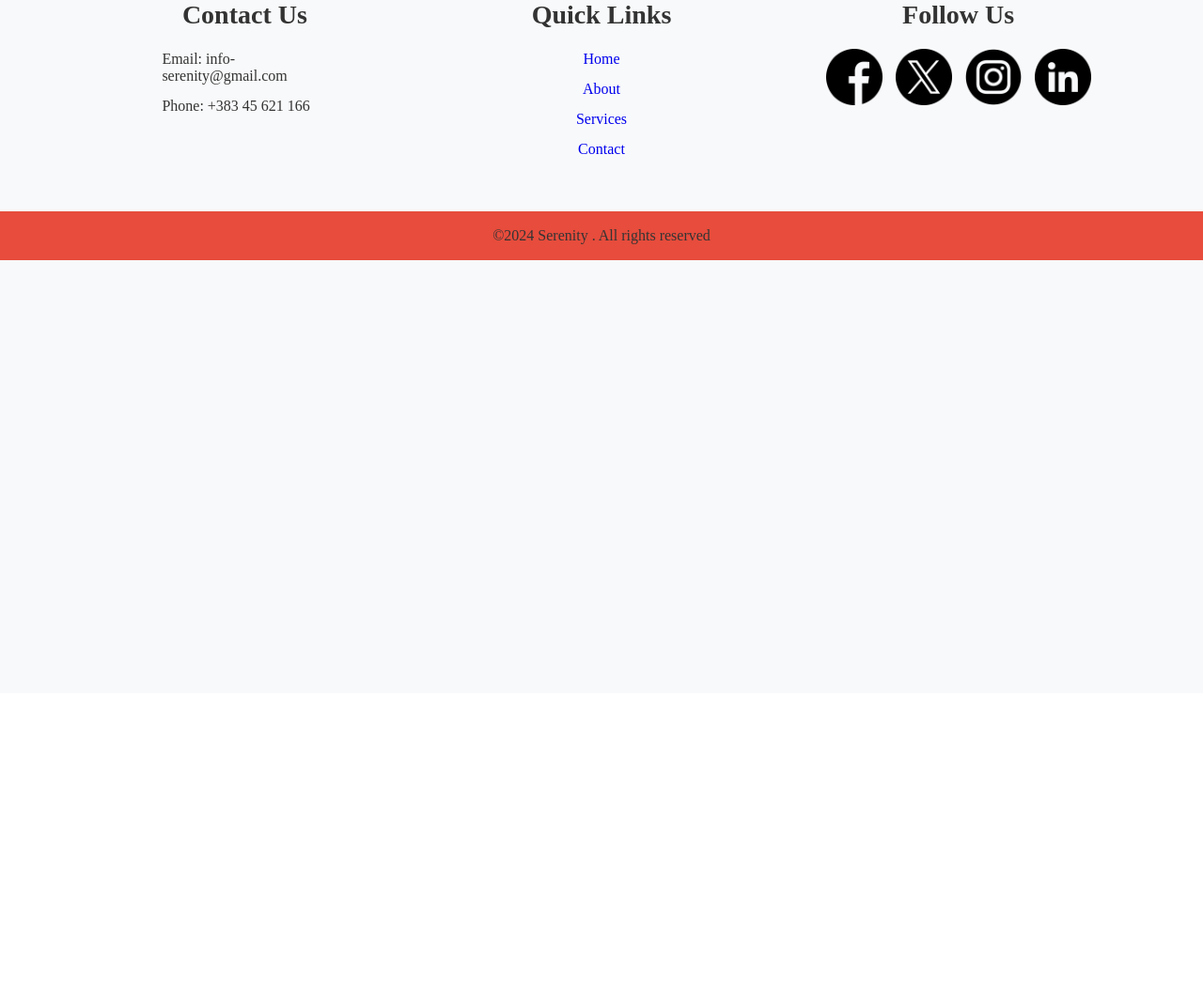
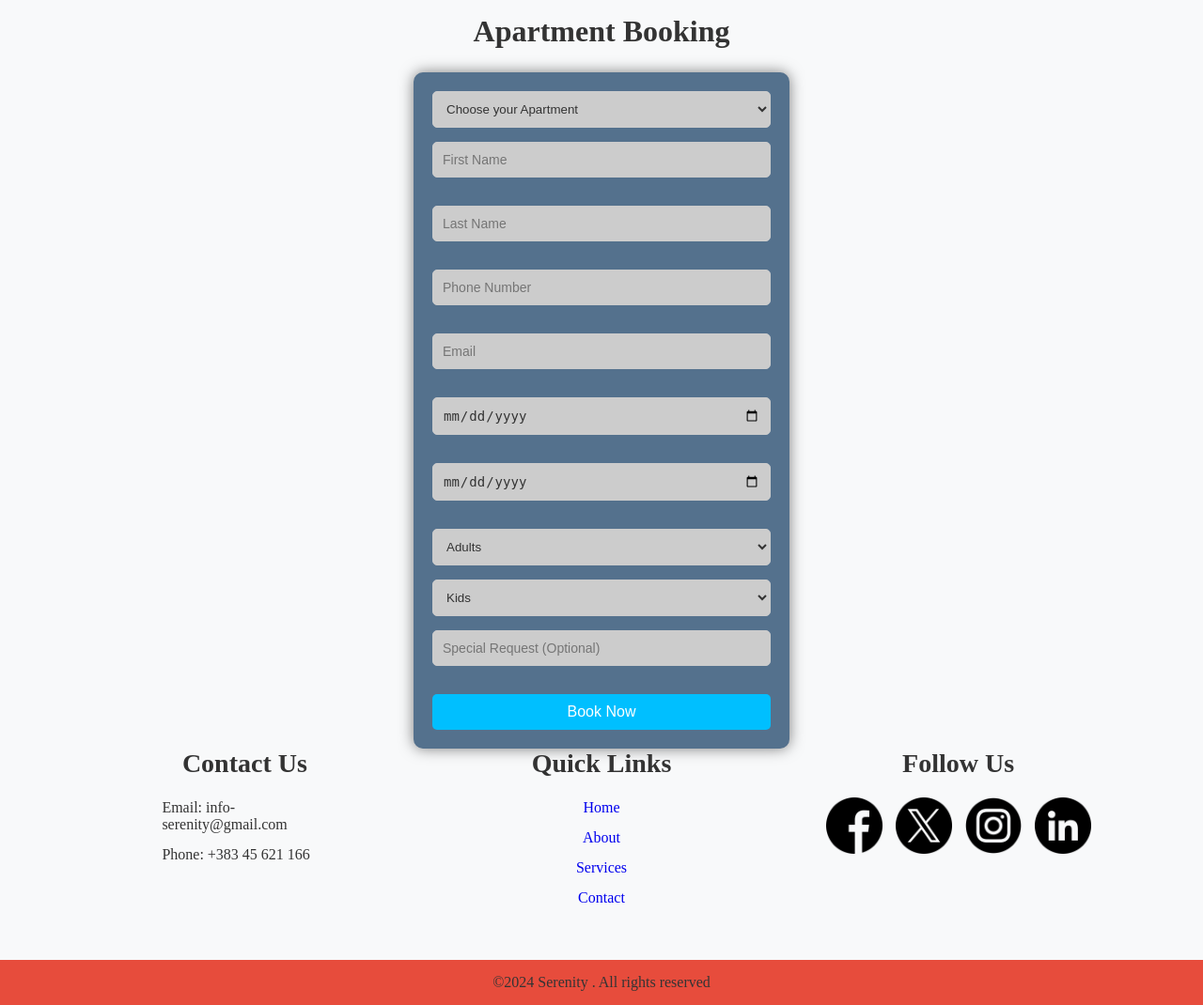
Before and after one commit to eldasahitii/Airbnb, a PHP site: page /Booking.html in a window 1280 px wide. Shown: the part 62-1132 px from the top of the page at 94% size. Before the commit the page ends 339 px from the top, so only its background shows below. Run offline with PHP 8.4, Linux system fonts and the light colour scheme.

Commit message:
booking page

```diff
--- a/Booking.html
+++ b/Booking.html
@@ -6,6 +6,7 @@
     <title>Booking</title>
     <link rel="stylesheet" href="style.css">
 </head>
+
 <body>
     <header>
         <div class="navbar">
@@ -24,6 +25,155 @@
     </header>
 
 
+    <h1 id="h1-b">Apartment Booking</h1>
+
+    <div class="booking-container">
+ <form id="book">
+    <select id="apartment" required>
+        <option value="" disabled selected>Choose your Apartment  </option>
+        <option value="1">Salish Lodge and Spa - Washington, United States</option>
+        <option value="2">The Dewberry Charliston - South Carolina, United States</option>
+        <option value="3">The Alison Inn and Spa - Oregon, United States</option>
+        <option value="4">The Standard High Line - New York, United States</option>
+        <option value="5">The Wild Iris Inn - La conner, Washington, United States</option>
+        <option value="5">Home in Gualala,California - Gualala, California, United States</option>
+        <option value="5">Dream Sounds Cancun Resort and Spa - Cancun, United States</option>
+        <option value="5">The Saguro Palm Springs - California, United States</option>
+    </select>
+
+
+
+    <input type="text" id="fname" placeholder="First Name" required>
+
+    <input type="text" id="lname" placeholder="Last Name" required>
+
+    <input type="tel" id="phone" placeholder="Phone Number">
+
+    <input type="email" id="email" placeholder="Email">
+
+    <input type="date" id="checkin" placeholder="Check In" >
+
+    <input type="date" id="checkout" placeholder="Check Out" >
+
+
+    <select id="adults" required>
+        <option value="" disabled selected>Adults</option>
+        <option value="1">1</option>
+        <option value="2">2</option>
+        <option value="3">3</option>
+        <option value="4">4</option>
+        <option value="5">5</option>
+    </select>
+
+    <select id="kids" required>
+        <option value="" disabled selected>Kids</option>
+        <option value="0">0</option>
+        <option value="1">1</option>
+        <option value="2">2</option>
+        <option value="3">3</option>
+        <option value="4+">4+</option>
+
+    </select>
+<div class="request">
+    <input type="text" placeholder="Special Request (Optional)">
+</div>
+   <button type="submit" id="btn-book">Book Now</button>
+ </form>
+</div>
+<script>
+ document.addEventListener("DOMContentLoaded",
+      function (){
+        const btnSubmit=document.getElementById('btn-book');
+        const validate=(event) =>{
+          event.preventDefault();
+          const emailaddress=document.getElementById('email');
+          const apartment=document.getElementById('apartment');
+          const firstName=document.getElementById('fname');
+          const lastName=document.getElementById('lname');
+          const phone=document.getElementById('phone');
+          const checkIn=document.getElementById('checkin');
+          const checkOut=document.getElementById('checkout');
+          const adults=document.getElementById('adults');
+          const kids=document.getElementById('kids');
+
+
+      if (apartment.value === "") {
+      alert("Please choose your apartment.");
+      apartment.focus();
+      return false;
+    }
+    if (firstName.value.trim() === "") {
+      alert("Please enter your first name.");
+      firstName.focus();
+      return false;
+    }
+    if (lastName.value.trim() === "") {
+      alert("Please enter your last name.");
+      lastName.focus();
+      return false;
+    }
+
+    const phoneRegex = /^\+?[0-9]{10,15}$/;
+    if (phone.value.trim() === "") {
+      alert("Please enter your phone number.");
+      phone.focus();
+      return false;
+    } else if (!phoneRegex.test(phone.value.trim())) {
+      alert("Please enter a valid phone number.");
+      phone.focus();
+      return false;
+    }
+    if(emailaddress.value.trim()===""){
+            alert("Please enter your Email.");
+            emailaddress.focus();
+            return false;
+          }
+          const emailRegex = /^([A-Za-z0-9_\-.])+@([A-Za-z0-9_\-.])+\.([A-Za-z]{2,})$/;
+          if(!emailRegex.test(emailaddress.value.trim())){
+        alert("Please enter a valid Email.");
+        emailaddress.focus();
+        return false;
+      }
+      if(emailaddress.value.trim() !==emailaddress.value.trim().toLowerCase()){
+        alert("Email must be in lowercase!")
+        emailaddress.focus();
+        return false;
+      }
+
+    if (checkIn.value === "") {
+      alert("Please select a check-in date.");
+      checkIn.focus();
+      return false;
+    }
+    if (checkOut.value === "") {
+      alert("Please select a check-out date.");
+      checkOut.focus();
+      return false;
+    }
+    if (new Date(checkOut.value) <= new Date(checkIn.value)) {
+      alert("Check-out date must be after the check-in date.");
+      checkOut.focus();
+      return false;
+    }
+    if (adults.value === "") {
+      alert("Please select the number of adults.");
+      adults.focus();
+      return false;
+    }
+    if (kids.value === "") {
+      alert("Please select the number of kids.");
+      kids.focus();
+      return false;
+    }
+
+      alert("Booking completed successfully!");
+          window.location.href = "home.html";
+          document.getElementById('login-form').submit();
+        };
+        btnSubmit.addEventListener("click",validate);
+      });
+
+</script>
 
 
 
--- a/Home.html
+++ b/Home.html
@@ -17,7 +17,7 @@
                 <a href="AboutUs.html">About Us</a>
                 <a href="Apartments.html">Apartments</a>
                 <a href="ContactUs.html">Contact Us</a>
-                <a href="#booking">Booking</a>
+                <a href="Booking.html">Booking</a>
             </nav>
             <button class="login-btn"><a href="LogIn.html">Log In</a></button>
         </div>
--- a/LogIn.html
+++ b/LogIn.html
@@ -64,6 +64,7 @@
             return false;
           }
           alert("Log In completed successfully!");
+          window.location.href = "home.html";
           document.getElementById('login-form').submit();
         };
         btnSubmit.addEventListener("click",validate);
--- a/style.css
+++ b/style.css
@@ -259,7 +259,6 @@ flex: 1;
    line-height: 25px;
 }
 .login-page{
-    background-color: #34445d;
     align-items: center;
     justify-content: center;
     display: flex;
@@ -267,7 +266,7 @@ flex: 1;
 }
 .login-form{
     width:420px;
-    background-color: #415970;
+    background-color: #54718d;
     color: #fff;
     border: 2px solid;
 
@@ -293,7 +292,7 @@ flex: 1;
 }
 .login-form a{
     text-decoration: none;
-    color: #e74c3c;
+    color: #333;
     font-weight: bold;
     font-size: 18px;
 }
@@ -332,7 +331,31 @@ flex: 1;
     background-color: #c2b180;
 }
 
+.booking-container{
+    display: flex;
+    justify-content: center;
+    align-items: center;
 
+}
+#h1-b{
+    margin-bottom: 10px;
+    text-align: center;
+    padding: 15px 15px;
+    color: #333;
+}
+#book{
+    display: flex;
+    flex-direction: column;
+    gap: 15px;
+    background-color:#54718d ;
+}
+#book input,select {
+padding: 10px;
+border: 1px solid #ccc;
+border-radius: 5px;
+background-color: #ccc ;
+color: #333;
+}
 
 
 
@@ -414,7 +437,7 @@ a:hover{
 .bottom-bar{
     background: #e74c3c;
     text-align: center;
-    padding: 10px 0;
+    padding: 8px 0;
     margin-top: 50px;
 }
 .bottom-bar p{
```
Also changed, not shown: Apartments.html (+5 -5 lines).
